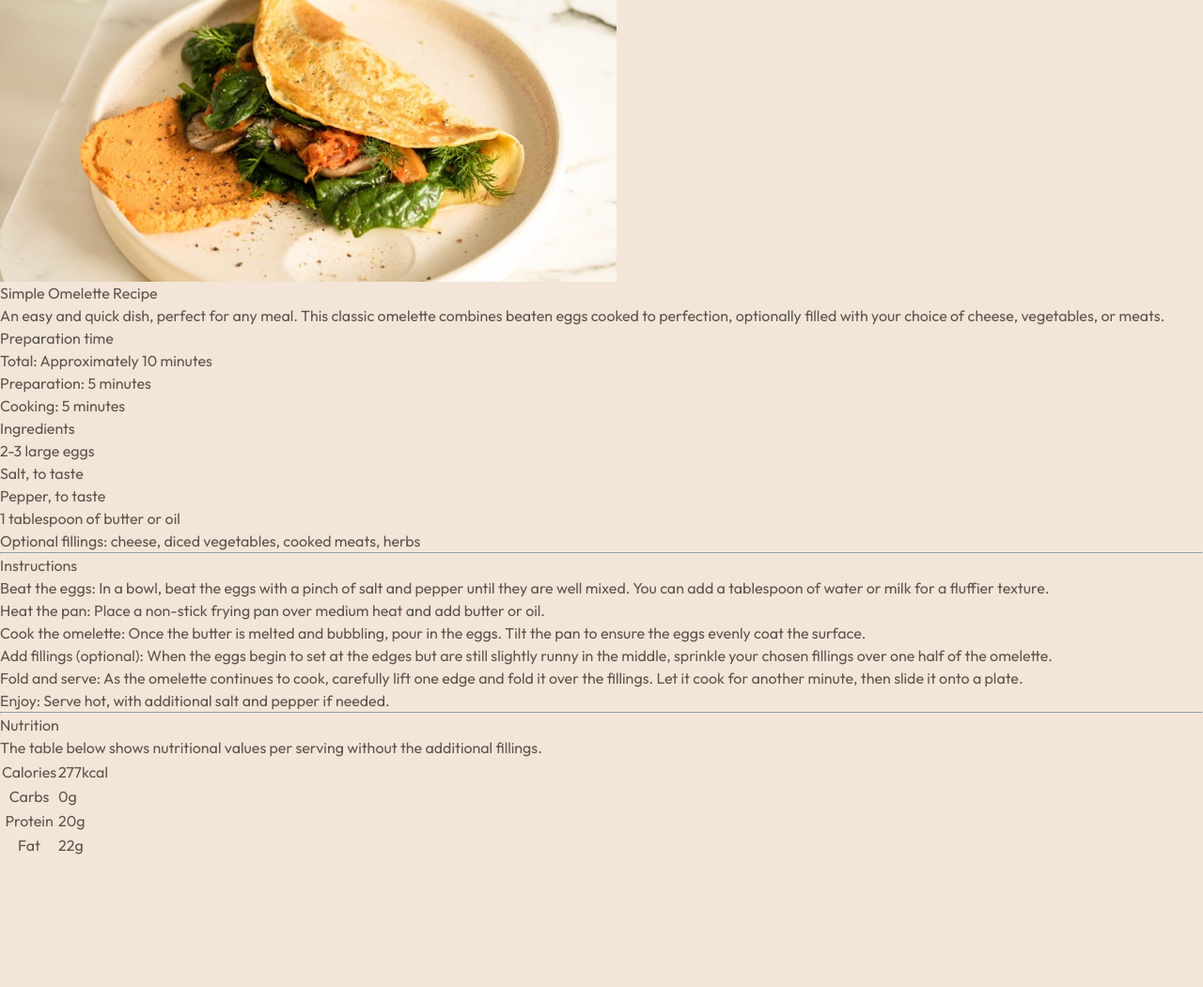
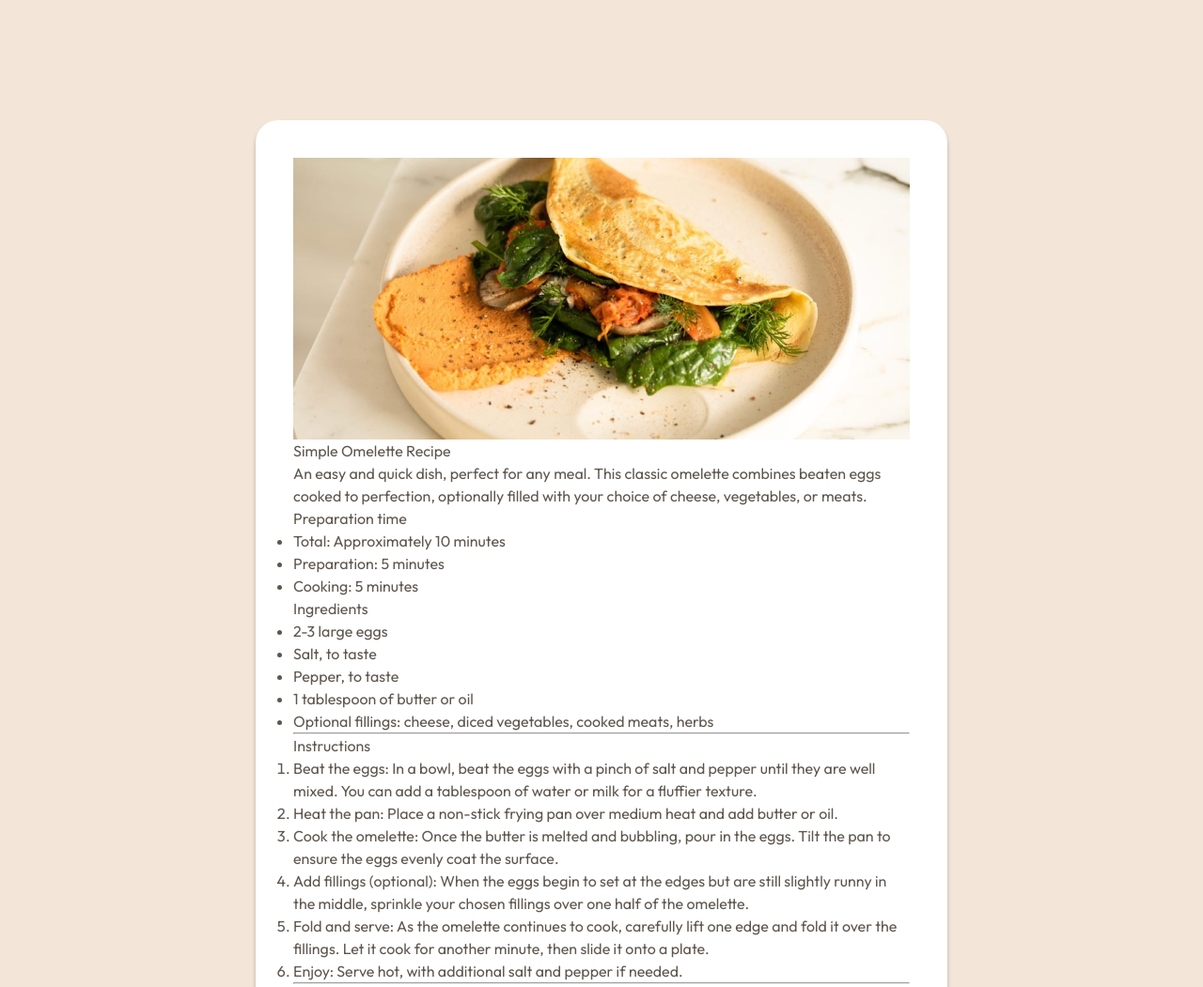
Before and after one commit to dionysia-lemonaki/recipe-page, a website: page index.html in a window 1280 px wide. Shown: the top 1051 px of the page at 94% size. Before the commit the page ends 914 px from the top, so only its background shows below. Drawn offline with Linux system fonts and the light colour scheme.

Commit message:
Add card styles

```diff
--- a/style.css
+++ b/style.css
@@ -97,3 +97,27 @@ body {
   font-weight: var(--fw-normal);
   line-height: var(--lh-base);
 }
+
+main {
+  min-height: 100svh;
+  display: flex;
+  flex-direction: column;
+  align-items: center;
+}
+
+.recipe {
+  background-color: var(--clr-bg-card);
+  max-width: 46rem;
+}
+
+@media (min-width: 48rem) {
+  main {
+    padding: var(--space-1600) var(--space-600);
+  }
+
+  .recipe {
+    border-radius: var(--radius-lg);
+    box-shadow: var(--shadow);
+    padding: var(--space-500);
+  }
+}
```
